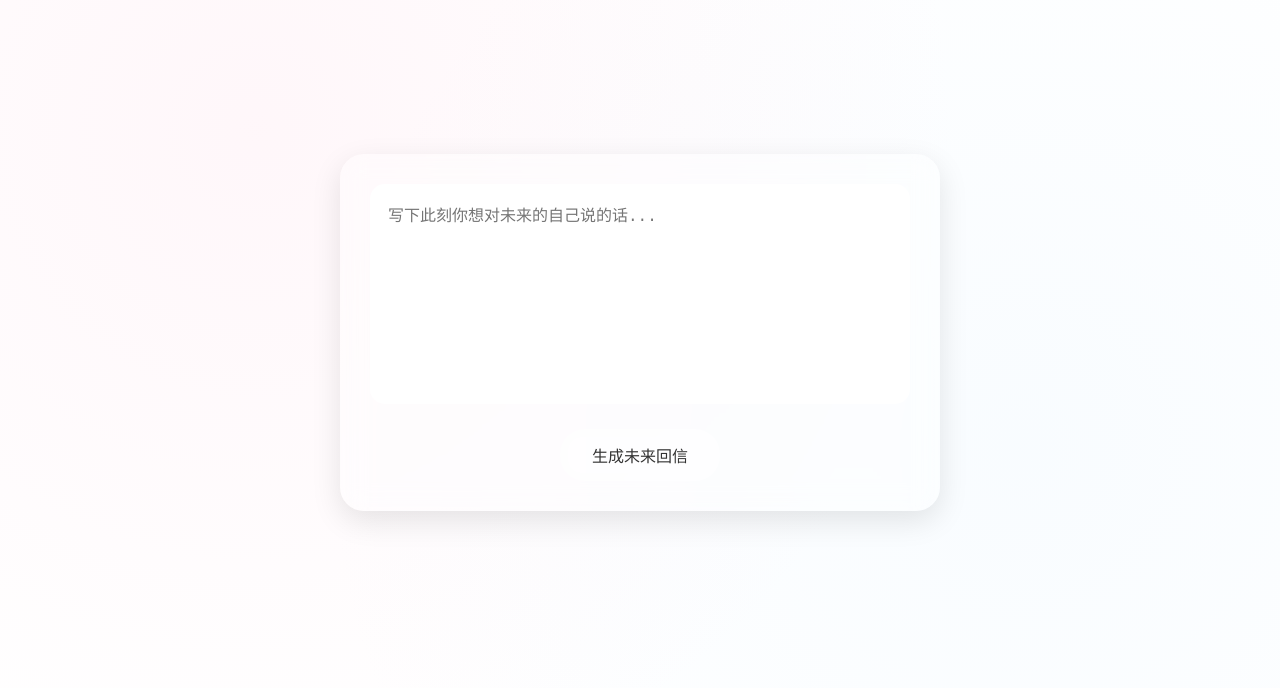
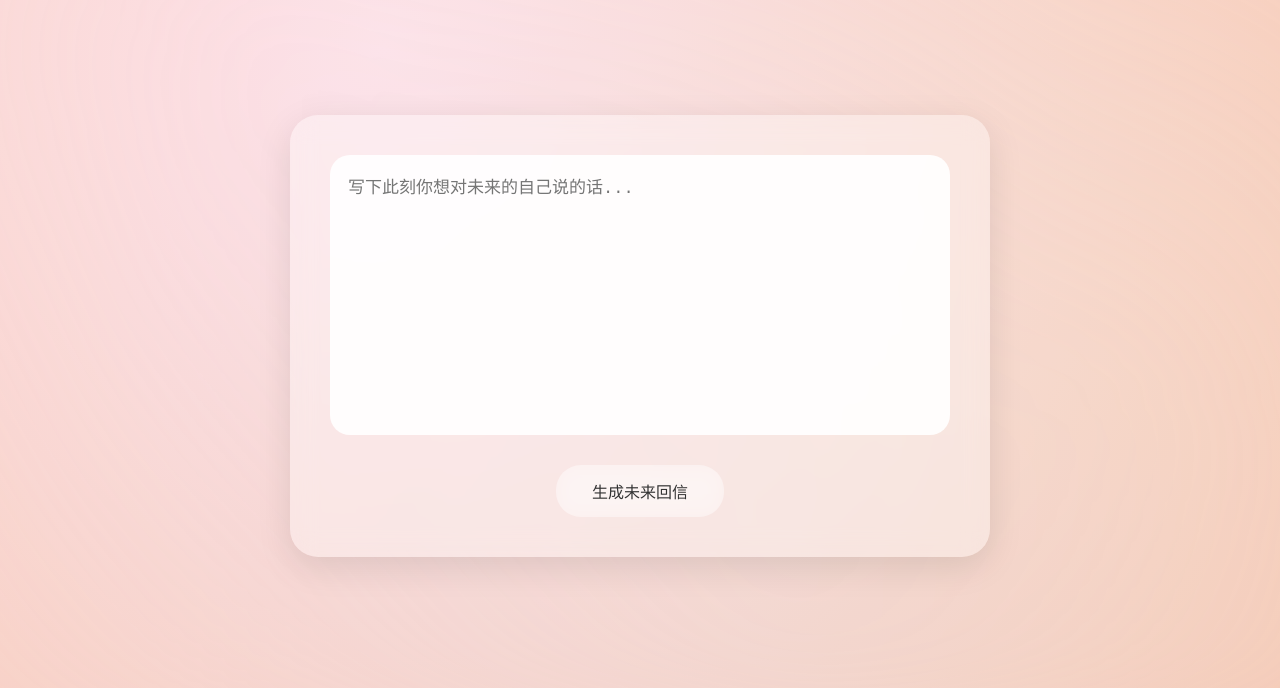
Before and after one commit to 3627339340-ui/echo3, a website: page public/index.html in a window 1280 px wide. Shown: the part 112-800 px from the top of the page. Drawn offline with Linux system fonts and the light colour scheme.

Commit message:
Update index.html

```diff
--- a/public/index.html
+++ b/public/index.html
@@ -6,42 +6,54 @@
   <title>未来回音 💌</title>
   <style>
     *{box-sizing:border-box;margin:0;padding:0;}
+    html,body{height:100%;overflow:hidden;font-family:"PingFang SC","Segoe UI",sans-serif;}
+
     body {
-      height:100vh;
       display:flex;
       justify-content:center;
       align-items:center;
       flex-direction:column;
-      background: radial-gradient(circle at center, #f7f4f2 40%, #d9d6d3 100%);
-      /* 装饰渐变光斑 */
-      background-image:
-        radial-gradient(circle at 20% 30%, rgba(255,200,220,0.15) 0%, transparent 60%),
-        radial-gradient(circle at 80% 70%, rgba(200,230,255,0.12) 0%, transparent 60%);
-      transition: background 1s ease;
-      font-family:"PingFang SC","Segoe UI",sans-serif;
-      overflow:hidden;
+      transition:background 2s ease;
+      background: radial-gradient(circle at 30% 20%, #fdf3f0, #f3e0dc);
     }
 
-    /* 信封 */
+    /* 光斑效果 */
+    .decor {
+      position:fixed;
+      width:120vw;
+      height:120vh;
+      top:-10vh;
+      left:-10vw;
+      background:
+        radial-gradient(circle at 25% 25%, rgba(255,200,220,0.18), transparent 60%),
+        radial-gradient(circle at 80% 60%, rgba(255,250,200,0.12), transparent 60%),
+        radial-gradient(circle at 60% 90%, rgba(200,220,255,0.15), transparent 70%);
+      pointer-events:none;
+      z-index:0;
+      filter:blur(60px);
+    }
+
+    /* 信封动画 */
     .envelope {
-      width:200px;
-      height:140px;
+      position:relative;
+      width:220px;
+      height:150px;
       background:#fff;
-      border-radius:10px;
+      border-radius:12px;
       box-shadow:0 8px 30px rgba(0,0,0,0.12);
       cursor:pointer;
       animation:shake 3s ease-in-out infinite;
-      position: relative;
+      z-index:10;
     }
     .envelope::before {
       content:'';
       position:absolute;
       top:0; left:0;
       width:100%; height:100%;
-      clip-path: polygon(0 0, 50% 60%, 100% 0);
-      background: linear-gradient(135deg, #fff, #f7f7f7);
+      clip-path:polygon(0 0,50% 60%,100% 0);
+      background:linear-gradient(135deg,#fff,#f5f5f5);
       border-bottom:1px solid rgba(0,0,0,0.05);
-      border-radius:10px 10px 0 0;
+      border-radius:12px 12px 0 0;
     }
     @keyframes shake {
       0%,100%{transform:rotate(0deg);}
@@ -50,20 +62,23 @@
       75%{transform:rotate(1deg);}
     }
 
-    /* 主界面 输入 & 信纸 */
+    /* 主界面 */
     .main, .reply-page {
       display:none;
       flex-direction:column;
       align-items:center;
       width:100%;
       height:100%;
+      z-index:10;
+      position:relative;
     }
+
     h1 {
       color:#fff;
       font-size:2.4rem;
       letter-spacing:3px;
-      margin-top:4vh;
-      text-shadow:0 0 12px rgba(255,255,255,0.5);
+      margin-top:5vh;
+      text-shadow:0 0 15px rgba(255,255,255,0.5);
     }
 
     .input-container {
@@ -74,33 +89,36 @@
       width:100%;
       padding:0 10vw;
     }
+
     .input-box {
       width:100%;
-      max-width:600px;
+      max-width:700px;
       background:rgba(255,255,255,0.35);
       backdrop-filter:blur(12px);
-      border-radius:24px;
-      padding:30px;
-      box-shadow:0 10px 30px rgba(0,0,0,0.1);
+      border-radius:28px;
+      padding:40px;
+      box-shadow:0 10px 35px rgba(0,0,0,0.1);
     }
+
     textarea {
       width:100%;
-      height:220px;
+      height:280px;
       background:rgba(255,255,255,0.9);
       border:none;
-      border-radius:15px;
+      border-radius:20px;
       padding:18px;
-      font-size:16px;
+      font-size:17px;
       outline:none;
-      margin-bottom:20px;
+      margin-bottom:25px;
       resize:none;
     }
+
     button {
       background:rgba(255,255,255,0.3);
       backdrop-filter:blur(10px);
       border:none;
       border-radius:25px;
-      padding:14px 32px;
+      padding:14px 36px;
       font-size:16px;
       color:#333;
       cursor:pointer;
@@ -110,28 +128,31 @@
       background:rgba(255,255,255,0.5);
     }
 
+    /* 回信界面 */
     .reply-page {
       align-items:center;
       justify-content:center;
       padding:0 10vw 5vh;
     }
+
     .letter {
       width:100%;
-      max-width:620px;
+      max-width:720px;
       background:rgba(255,255,255,0.96);
       border-radius:20px;
-      padding:30px;
+      padding:40px;
       box-shadow:0 12px 35px rgba(0,0,0,0.1);
       font-size:16px;
       line-height:1.8;
       color:#333;
       overflow-y:auto;
-      max-height:60vh;
+      max-height:65vh;
     }
+
     .reply-controls {
       margin-top:20px;
       display:flex;
-      gap:16px;
+      gap:20px;
       justify-content:center;
     }
 
@@ -139,9 +160,10 @@
 </head>
 <body>
 
+  <div class="decor"></div>
+
   <div class="envelope" id="envelope"></div>
 
-  <!-- 输入界面 -->
   <div class="main" id="main">
     <h1>未来回音 💌</h1>
     <div class="input-container">
@@ -154,7 +176,6 @@
     </div>
   </div>
 
-  <!-- 回信界面 -->
   <div class="reply-page" id="replyPage">
     <div class="letter" id="replyContent"></div>
     <div class="reply-controls">
@@ -176,6 +197,22 @@
     const collapseBtn = document.getElementById('collapseBtn');
     let utter;
 
+    // ⏰ 根据时间变化背景
+    function updateBackgroundByTime() {
+      const hour = new Date().getHours();
+      let bg;
+      if (hour >= 6 && hour < 12) {
+        bg = 'radial-gradient(circle at 30% 20%, #fde8ec, #f7c9b6)';
+      } else if (hour >= 12 && hour < 18) {
+        bg = 'radial-gradient(circle at 30% 20%, #ffe9d2, #f7d8a9)';
+      } else {
+        bg = 'radial-gradient(circle at 30% 20%, #e4d4f7, #b8a3e8)';
+      }
+      document.body.style.background = bg;
+    }
+    updateBackgroundByTime();
+
+    // 信封动画
     function showMain(){
       envelope.style.display='none';
       main.style.display='flex';
@@ -183,6 +220,7 @@
     envelope.addEventListener('click', showMain);
     setTimeout(showMain, 3000);
 
+    // 生成回信
     generateBtn.addEventListener('click', async ()=> {
       const text = userInput.value.trim();
       if(!text){alert('请写下你的心声…'); return;}
@@ -206,6 +244,7 @@
       stopAudioBtn.style.display='none';
     });
 
+    // 播放与停止语音
     playAudioBtn.addEventListener('click', ()=> {
       const text = replyContent.textContent;
       playAudioBtn.style.display='none';
@@ -218,13 +257,13 @@
       };
       speechSynthesis.speak(utter);
     });
-
     stopAudioBtn.addEventListener('click', ()=> {
       speechSynthesis.cancel();
       playAudioBtn.style.display='inline-block';
       stopAudioBtn.style.display='none';
     });
 
+    // 收起回信
     collapseBtn.addEventListener('click', ()=> {
       speechSynthesis.cancel();
       replyPage.style.display='none';
```
